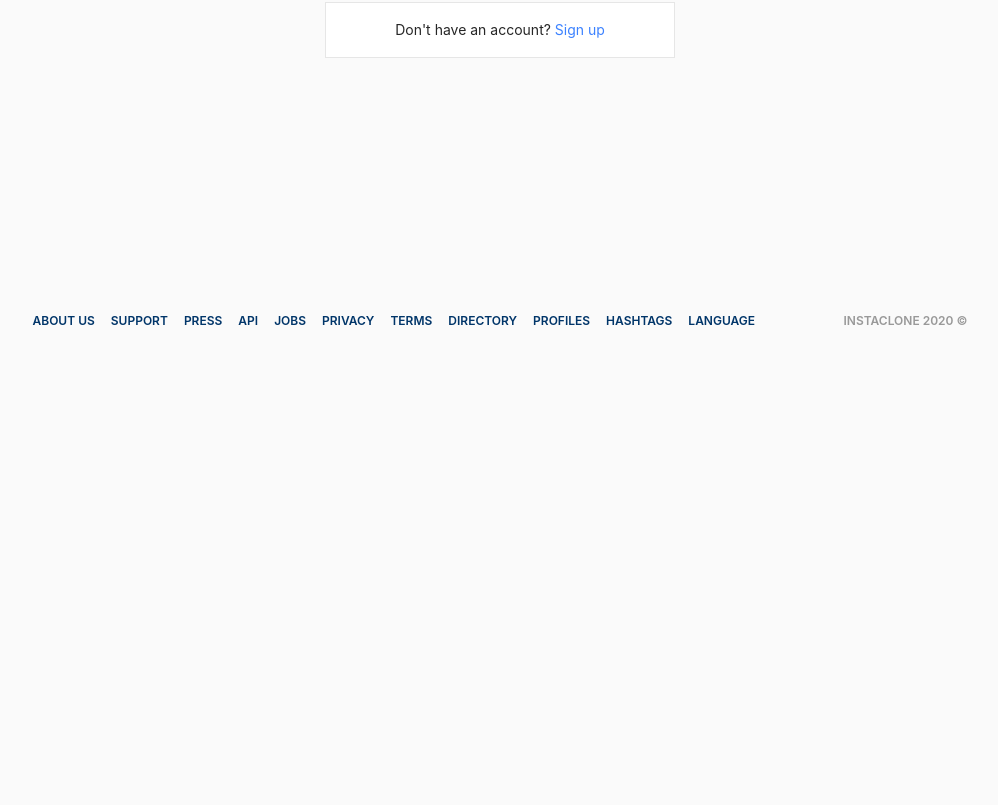
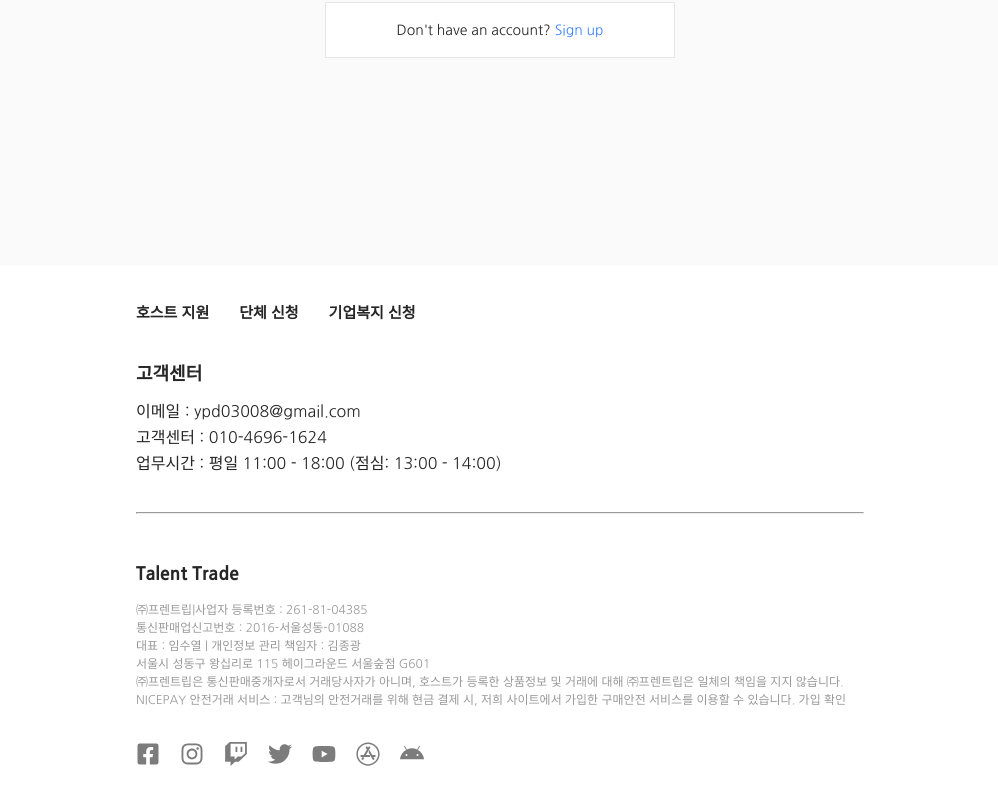
Before and after one commit to DosImpact/-boilerplate_PENG_reactclient, a React (Create React App) app: page /#/ in a window 1280 px wide. Shown: the part 515-1320 px from the top of the page, without its empty margins (140-1138 px from the left). Before the commit the page ends 892 px from the top, so only its background shows below. Built offline with nearby package versions, Linux system fonts and the light colour scheme; no server answers.

Commit message:
footer css && HTML

```diff
--- a/package.json
+++ b/package.json
@@ -17,6 +17,7 @@
     "react-autosize-textarea": "^7.0.0",
     "react-dom": "^16.12.0",
     "react-helmet": "^5.2.1",
+    "react-icons": "^3.10.0",
     "react-redux": "^7.2.0",
     "react-router-dom": "^5.1.2",
     "react-scripts": "3.4.1",
--- a/public/index.html
+++ b/public/index.html
@@ -25,6 +25,10 @@
       Learn how to configure a non-root public URL by running `npm run build`.
     -->
     <title>React App</title>
+    <style>
+      @import url("https://fonts.googleapis.com/css?family=Open+Sans:400,600,700");
+      @import url("https://fonts.googleapis.com/css2?family=Nanum+Gothic:wght@400;700;800&display=swap");
+    </style>
   </head>
   <body>
     <noscript>You need to enable JavaScript to run this app.</noscript>
--- a/src/Styles/GlobalStyles.js
+++ b/src/Styles/GlobalStyles.js
@@ -3,22 +3,40 @@ import reset from "styled-reset";
 
 export default createGlobalStyle`
     ${reset};
-    @import url('https://fonts.googleapis.com/css?family=Open+Sans:400,600,700');
+
     *{
         box-sizing: border-box;
     }
     body{
-        background-color:${props => props.theme.bgColor};
-        color: ${props => props.theme.blackColor};
+        background-color:${(props) => props.theme.bgColor};
+        color: ${(props) => props.theme.blackColor};
         font-size:14px;
-        font-family:-apple-system, BlinkMacSystemFont, 'Segoe UI', Roboto, Oxygen, Ubuntu, Cantarell, 'Open Sans', 'Helvetica Neue', sans-serif;
+        font-family: 'Nanum Gothic', sans-serif;
         padding-top: 140px;
     }
     a {
-        color:${props => props.theme.blueColor};
+        color:${(props) => props.theme.blackColor};
         text-decoration:none;
     }
     input:focus{
         outline:none;
     }
+
+    .title01{
+        font-size: 18px;
+        font-weight:800;
+    }
+    .title02{
+        font-size: 16px;
+        font-weight:700;
+    }
+    .title03{
+        font-size: 16px;
+        font-weight:400;
+    }
+    .title04{
+        font-size: 14px;
+        font-weight:400;
+        color: rgb(153, 153, 153);
+    }
 `;
--- a/src/components/App.js
+++ b/src/components/App.js
@@ -8,16 +8,12 @@ import "react-toastify/dist/ReactToastify.css";
 
 import Theme from "../Styles/Theme";
 import Routes from "./Routes";
-import Footer from "./Footer";
+// import Footer from "./Footer";
 import Header from "./Header";
 
+import Footer from "./Footer/index";
+
 import { useSelector } from "react-redux";
-
-const Wrapper = styled.div`
-  margin: 0 auto;
-  max-width: ${(props) => props.theme.maxWidth};
-  width: 100%;
-`;
 
 export default () => {
   const user = useSelector((state) => state.user);
@@ -28,13 +24,11 @@ export default () => {
       <>
         <GlobalStyles />
         <HashRouter>
-          <Wrapper>
-            <>
-              <Header />
-              <Routes isLoggedIn={isLoggedIn} />
-              <Footer />
-            </>
-          </Wrapper>
+          <>
+            <Header />
+            <Routes isLoggedIn={isLoggedIn} />
+            <Footer />
+          </>
         </HashRouter>
         <ToastContainer position={toast.POSITION.BOTTOM_LEFT} />
       </>
--- /dev/null
+++ b/src/components/Footer/Footer.js
@@ -0,0 +1,148 @@
+import React from "react";
+import styled from "styled-components";
+
+import {
+  FaFacebookSquare,
+  FaInstagram,
+  FaTwitch,
+  FaTwitter,
+  FaYoutube,
+  FaAppStore,
+  FaAndroid,
+} from "react-icons/fa";
+
+const iconList = [
+  { href: "#", icon: FaFacebookSquare },
+  { href: "#", icon: FaInstagram },
+  { href: "#", icon: FaTwitch },
+  { href: "#", icon: FaTwitter },
+  { href: "#", icon: FaYoutube },
+  { href: "#", icon: FaAppStore },
+  { href: "#", icon: FaAndroid },
+];
+
+const footerList = [
+  { href: "#", text: "호스트 지원" },
+  { href: "#", text: "단체 신청" },
+  { href: "#", text: "기업복지 신청" },
+];
+function Footer() {
+  return (
+    <Container>
+      <Wrapper className="footer">
+        <div className="footer__nav">
+          {footerList.map((e, idx) => (
+            <div className="footer__nav__item" key={idx}>
+              <a href={e.href}>
+                <span>{e.text}</span>
+              </a>
+            </div>
+          ))}
+        </div>
+        <div className="footer__info">
+          <div className="footer__info__column">
+            <div className="title01">고객센터</div>
+            <div className="title03">이메일 : ypd03008@gmail.com</div>
+            <div className="title03">고객센터 : 010-4696-1624</div>
+            <div className="title03">
+              업무시간 : 평일 11:00 - 18:00 (점심: 13:00 - 14:00)
+            </div>
+          </div>
+          <hr className="title04" />
+          <div className="footer__info__column">
+            <div className="title01">Talent Trade</div>
+            <div className="title04">
+              ㈜프렌트립|사업자 등록번호 : 261-81-04385
+            </div>
+            <div className="title04">
+              통신판매업신고번호 : 2016-서울성동-01088
+            </div>
+            <div className="title04">
+              대표 : 임수열 | 개인정보 관리 책임자 : 김종광
+            </div>
+            <div className="title04">
+              서울시 성동구 왕십리로 115 헤이그라운드 서울숲점 G601
+            </div>
+            <div className="title04">
+              ㈜프렌트립은 통신판매중개자로서 거래당사자가 아니며, 호스트가
+              등록한 상품정보 및 거래에 대해 ㈜프렌트립은 일체의 책임을 지지
+              않습니다.
+            </div>
+            <div className="title04"></div>
+            <div className="title04">
+              NICEPAY 안전거래 서비스 : 고객님의 안전거래를 위해 현금 결제 시,
+              저희 사이트에서 가입한 구매안전 서비스를 이용할 수 있습니다. 가입
+              확인
+            </div>
+          </div>
+        </div>
+        <div className="footer__links">
+          <div className="icons__list">
+            {iconList.map((e, idx) => (
+              <div className="icons__item" key={idx}>
+                <a href={e.href}>{e.icon()}</a>
+              </div>
+            ))}
+          </div>
+        </div>
+      </Wrapper>
+    </Container>
+  );
+}
+
+export default Footer;
+
+const Container = styled.footer`
+  background-color: ${(props) => props.theme.whiteColor};
+  width: 100%;
+`;
+
+const Wrapper = styled.div`
+  width: 100%;
+  max-width: 768px;
+  margin: 0px auto;
+  padding: 40px 20px;
+
+  & .title04 {
+    margin: 6px 0px;
+    font-size: 12px;
+  }
+  & .title03 {
+    padding: 5px 0px;
+  }
+  & .title01 {
+    padding: 15px 0px;
+  }
+
+  & .footer__nav {
+    display: flex;
+    font-size: 15px;
+    font-weight: 700;
+    & .footer__nav__item {
+      margin-right: 30px;
+      & :hover {
+        text-decoration: underline;
+        font-weight: 800;
+      }
+    }
+  }
+
+  & .footer__info {
+    & .footer__info__column {
+      padding: 30px 0px;
+    }
+  }
+
+  & .footer__links {
+    & .icons__list {
+      opacity: 0.6;
+      font-size: 24px;
+      display: flex;
+      justify-content: flex-start;
+      align-items: center;
+      & .icons__item {
+        margin-right: 20px;
+      }
+    }
+  }
+`;
--- /dev/null
+++ b/src/components/Footer/index.js
@@ -0,0 +1,2 @@
+import Footer from "./Footer";
+export default Footer;
```
Also changed, not shown: src/components/_deprecated/Footer.js (renamed from src/components/Footer.js), 1 other file (tests, documents, lock files or other folders).
